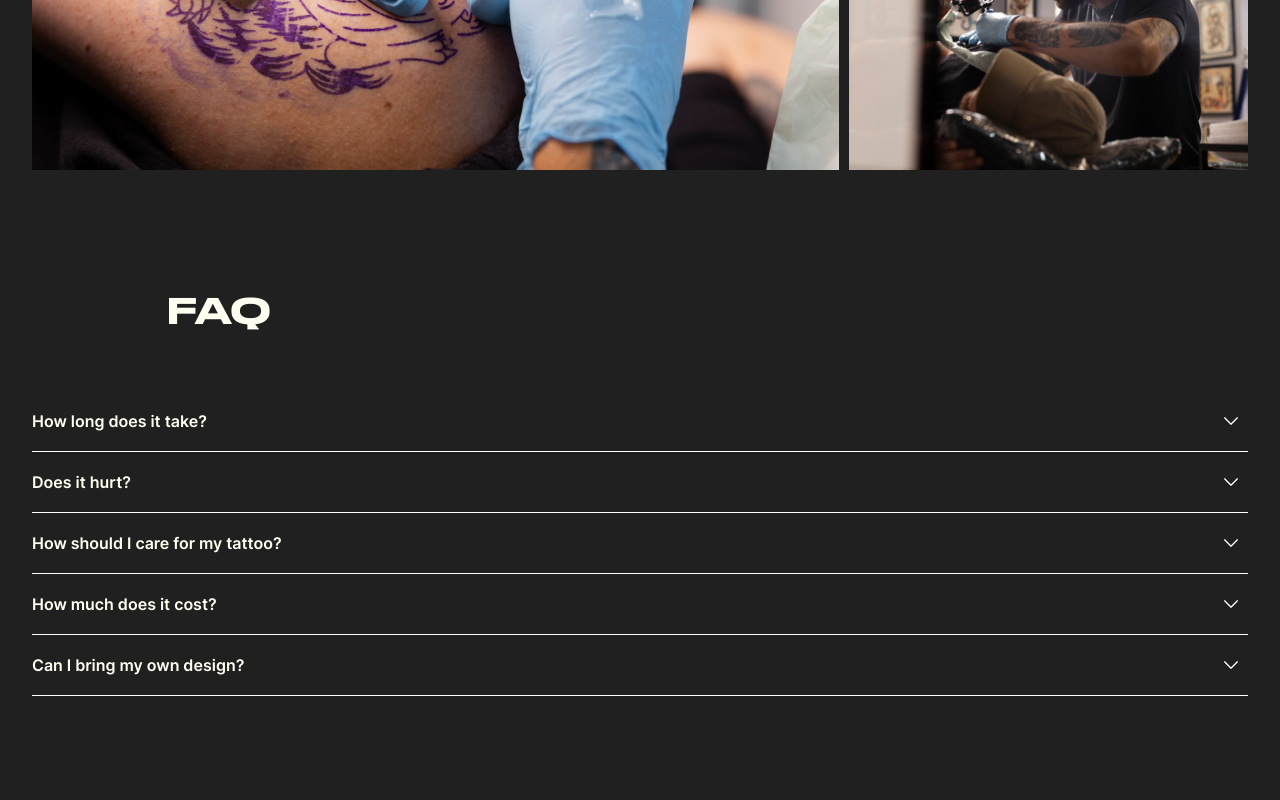
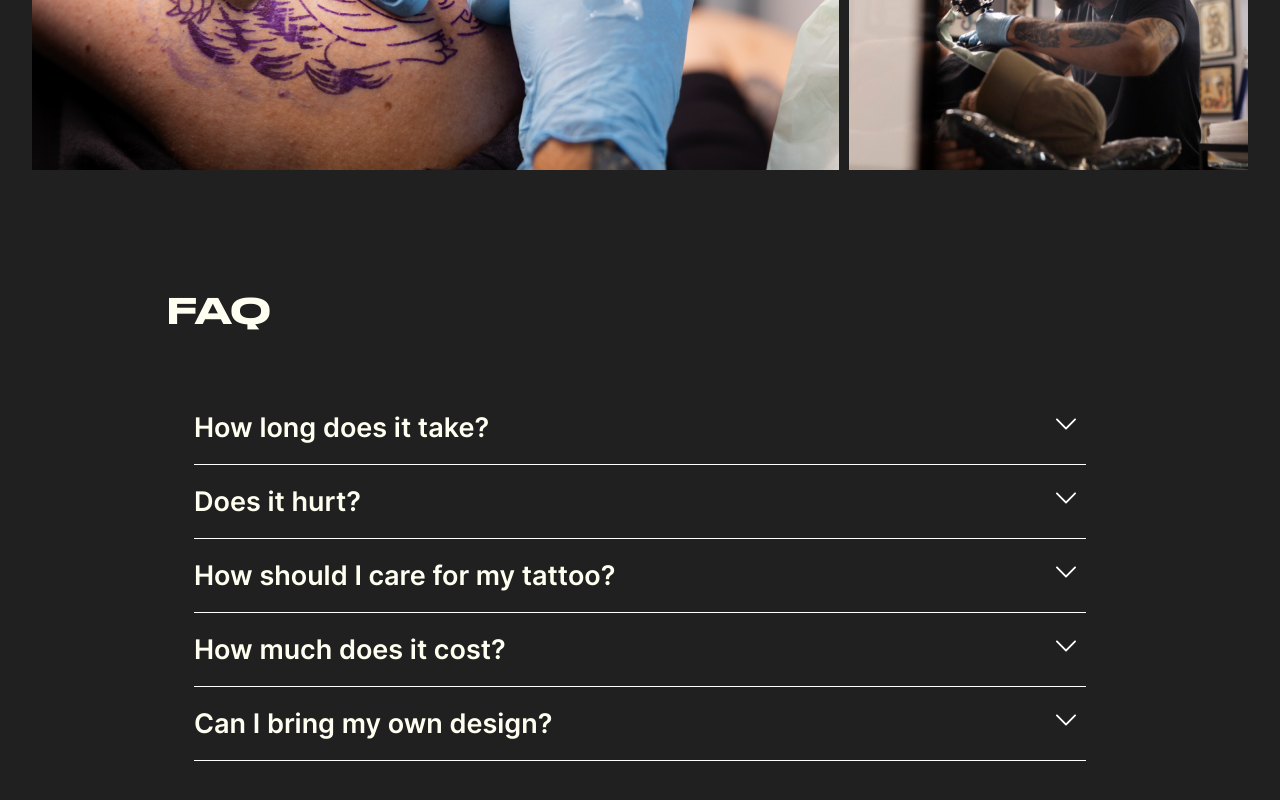
Before and after one commit to GenaPlem/ink_tattoo_next, a Next.js app: page / in a window 1280 px wide. Shown: the part 2809-3609 px from the top of the page. Built offline with nearby package versions, Linux system fonts and the light colour scheme.

Commit message:
Add faq styles for different screens

```diff
--- a/app/components/faq/faq.module.css
+++ b/app/components/faq/faq.module.css
@@ -69,3 +69,29 @@
       opacity: 1;
   }
 }
+
+@media screen and (min-width: 768px) {
+  .faq {
+    padding-bottom: 75px;
+  }
+
+  .faq, #privacy_policy {
+    font-size: 20px;
+  }
+}
+
+@media screen and (min-width: 1024px) {
+  .faq__question {
+    max-width: 892px;
+    margin: 0 auto;
+  }
+
+  .faq__question label {
+    font-size: 27px;
+  }
+
+  .faq__question label::before {
+    width: 20px;
+    height: 20px;
+  }
+}
```
